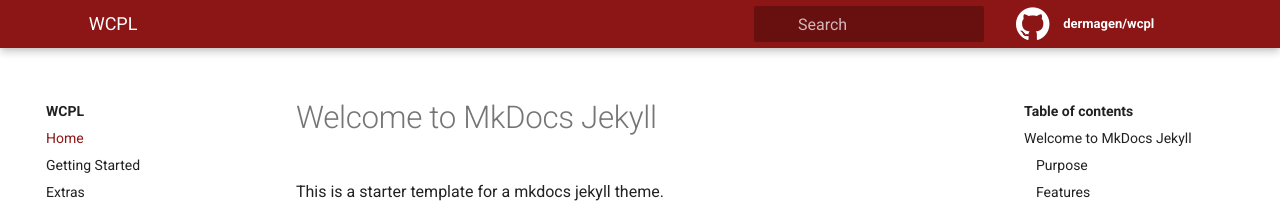
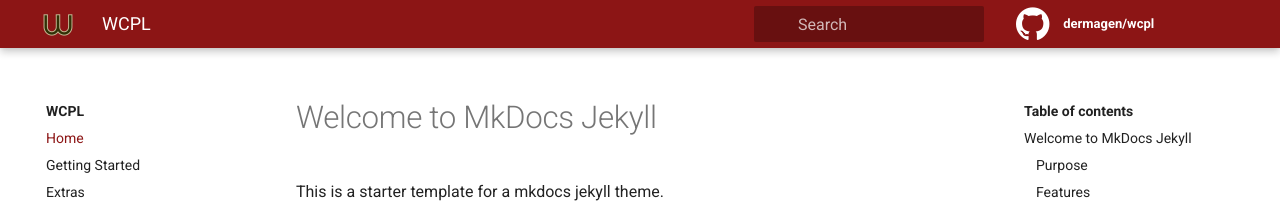
Before and after one commit to false-schemers/wcpl, a Jekyll site: the page built from docs/pages/index.md, in a window 1280 px wide. Shown: the top 204 px of the page. Built offline with Jekyll 4.4.1, drawn with Linux system fonts in a browser that asks for light colours.

Commit message:
docs template hacks

```diff
--- a/docs/_config.yml
+++ b/docs/_config.yml
@@ -34,9 +34,11 @@ github_repo: "wcpl"
 # google-analytics: G-XXXXXXXXXX
 # Image and (square) dimension for logo (don't start with /)
 # If commented, will use material hat theme
-# logo: "assets/img/logo/SRCC-square-red.png"
-logo_width: 34
+logo: "assets/img/favicon.png"
+logo_width: 32
 color: "#8c1515" # primary color for header, buttons
+#logo_width: 34
+#color: "#000000" # primary color for header, buttons
 
 # Build settings
 markdown: kramdown
```
Also changed, not shown: docs/assets/img/favicon.png.
